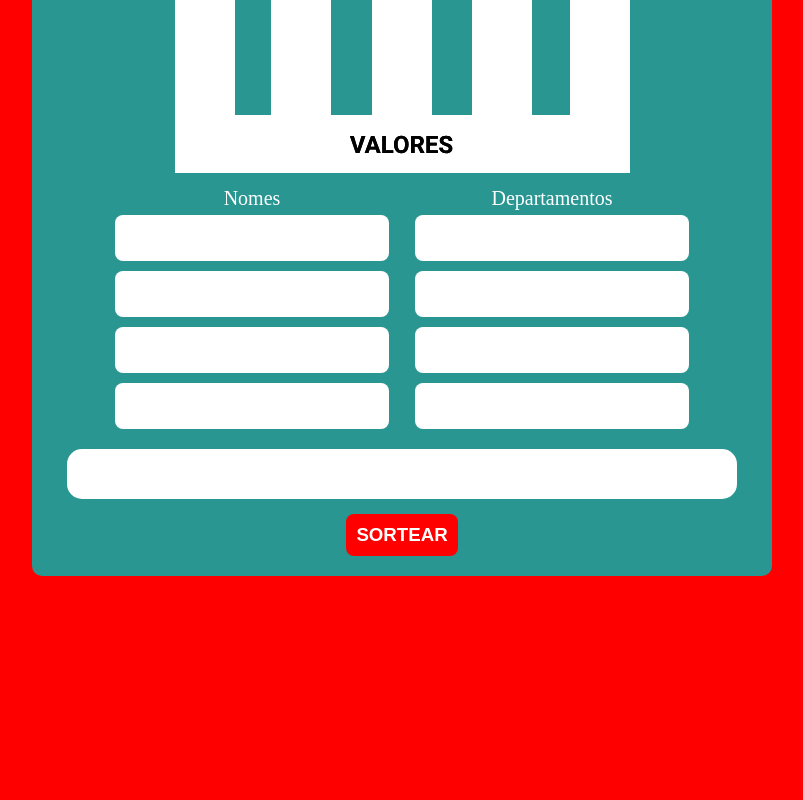
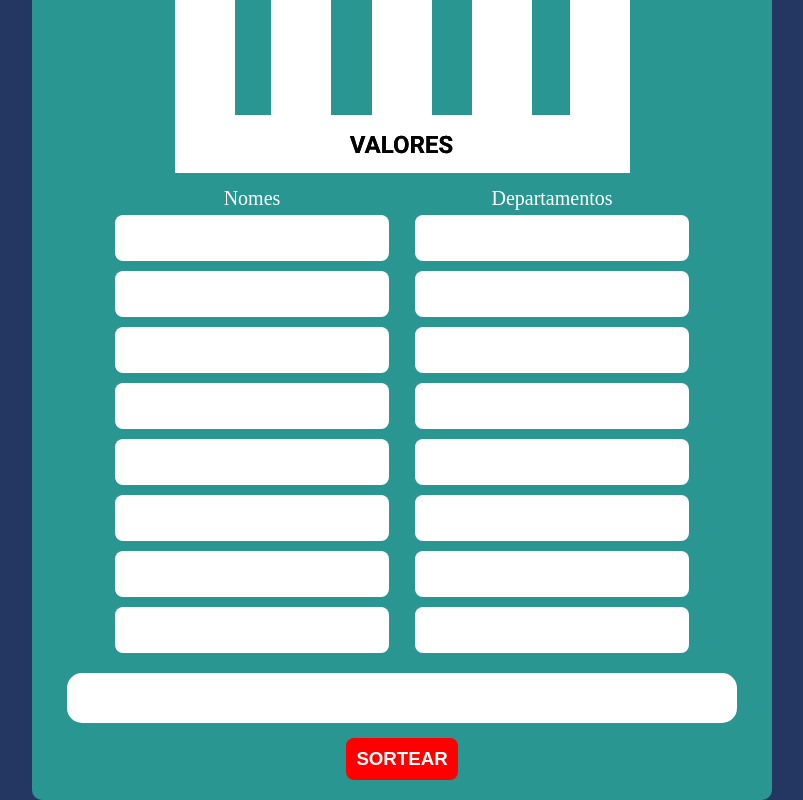
Before and after one commit to gustavolopesv3/pilar-gestao, a plain HTML site: page index.html in a window 1280 px wide. Shown: the part 410-1210 px from the top of the page, without its empty margins (238-1041 px from the left). Before the commit the page ends 986 px from the top, so only its background shows below. Drawn offline with Linux system fonts and the light colour scheme.

Commit message:
background and input

```diff
--- a/assets/css/style.css
+++ b/assets/css/style.css
@@ -1,5 +1,5 @@
 body {
-    background-color: #ff0000;
+    background-color: #233762;
     margin: 0;
     padding: 0;
     text-align: center;
--- a/index.html
+++ b/index.html
@@ -3,7 +3,7 @@
   <head>
     <meta charset="utf-8">
     <meta name="viewport" content="width=device-width">
-    <title>repl.it</title>
+    <title>Pilar Gestão</title>
     <link href="./assets/css/style.css" rel="stylesheet" type="text/css" />
   </head>
   <body>
@@ -17,9 +17,17 @@
                     <input type="text" class="func">
                     <input type="text" class="func">
                     <input type="text" class="func">
+                    <input type="text" class="func">
+                    <input type="text" class="func">
+                    <input type="text" class="func">
+                    <input type="text" class="func">
                 </div>
                <div class="departamentos">
                    <label for="departamentos">Departamentos</label>
+                <input type="text" class="dep">
+                <input type="text" class="dep">
+                <input type="text" class="dep">
+                <input type="text" class="dep">
                 <input type="text" class="dep">
                 <input type="text" class="dep">
                 <input type="text" class="dep">
```
